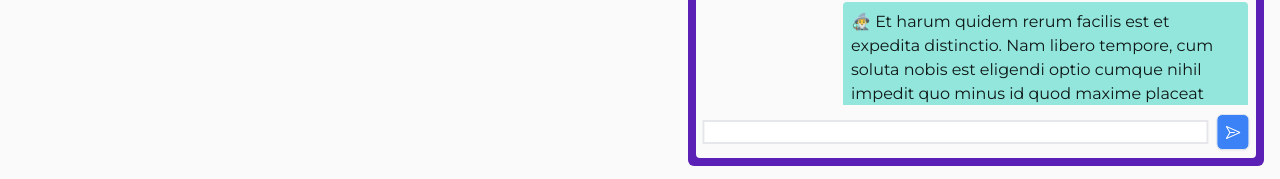
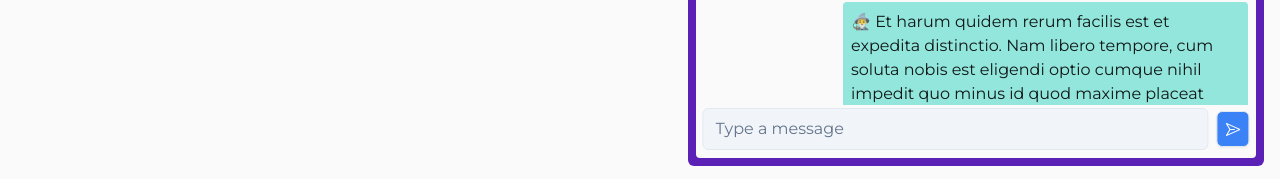
Before and after one commit to brdebr/chatbot-form-filler, a Next.js app: page / in a window 1280 px wide. Both pictures are taken after a click on the button 1236 px from the left and 756 px from the top of the page. Shown: the part 618-797 px from the top of the page. Built offline with nearby package versions, Linux system fonts and the light colour scheme.

Commit message:
Improve Input

```diff
--- a/app/components/chat.tsx
+++ b/app/components/chat.tsx
@@ -2,8 +2,9 @@ import { cn } from "@/lib/utils";
 import { theme_styles } from "../style-constants";
 import { Button } from "@/components/ui/button";
 import { PaperPlaneIcon } from "@radix-ui/react-icons";
-import React from "react";
+import React, { useState } from "react";
 import { motion } from "framer-motion";
+import { Input } from "@/components/ui/input";
 
 type ChatMessageProps = {
   side: 'left' | 'right';
@@ -42,6 +43,12 @@ const messages = [
   '🧙‍♂️ Et harum quidem rerum facilis est et expedita distinctio. Nam libero tempore, cum soluta nobis est eligendi optio cumque nihil impedit quo minus id quod maxime placeat facere possimus, omnis voluptas assumenda est, omnis dolor repellendus.',
 ]
 export const Chat = React.forwardRef<HTMLDivElement, {}>((props, ref) => {
+  const [chatInput, setChatInput] = useState('');
+
+  const handleChatInput = (e: React.ChangeEvent<HTMLInputElement>) => {
+    setChatInput(e.target.value);
+  }
+
   return (
     <div
       ref={ref}
@@ -74,7 +81,7 @@ export const Chat = React.forwardRef<HTMLDivElement, {}>((props, ref) => {
         ))}
       </div>
       <div className="flex gap-2 items-center absolute bottom-4 left-1/2 -translate-x-1/2 w-[95%]">
-        <input type="text" className="border-2 w-full h-6" ></input>
+        <Input value={chatInput} onChange={handleChatInput} placeholder="Type a message" />
         <Button variant="outline" size="icon" className="bg-blue-500 hover:bg-blue-700">
           <PaperPlaneIcon className="text-white" />
         </Button>
--- a/components/ui/input.tsx
+++ b/components/ui/input.tsx
@@ -1,19 +1,71 @@
 import * as React from "react"
 
 import { cn } from "@/lib/utils"
+import { VariantProps, cva } from "class-variance-authority"
+import { theme_styles } from "@/app/style-constants"
 
 export interface InputProps
-  extends React.InputHTMLAttributes<HTMLInputElement> {}
+  extends React.InputHTMLAttributes<HTMLInputElement>, VariantProps<typeof inputVariants> {}
+
+
+const fileStyles = `
+  file:border-0
+  file:bg-transparent
+  file:text-sm
+  file:font-medium
+`
+
+const inputVariants = cva(`
+  flex
+  w-full
+  px-3 py-2
+  rounded-md
+
+  border
+  border-slate-200
+  dark:border-slate-800
+
+  bg-slate-100 dark:bg-slate-800
+  ${theme_styles.default_text_color}
+  transition-colors
+  ${fileStyles}
+
+  focus:placeholder:text-opacity-80
+  dark:focus:placeholder:text-opacity-20
+
+  placeholder:text-slate-500
+  focus:placeholder:text-slate-300
+
+  dark:placeholder:text-slate-400
+  dark:focus:placeholder:text-slate-300
+
+  focus-visible:outline-none
+  focus-visible:ring-1
+  focus-visible:ring-offset-transparent
+  focus-visible:ring-blue-800
+  dark:focus-visible:ring-sky-700
+  disabled:cursor-not-allowed
+  disabled:opacity-50
+`,
+  {
+    variants: {
+      variant: {
+        default:
+          "",
+      },
+    },
+    defaultVariants: {
+      variant: "default",
+    },
+  }
+)
 
 const Input = React.forwardRef<HTMLInputElement, InputProps>(
-  ({ className, type, ...props }, ref) => {
+  ({ className, type, variant, ...props }, ref) => {
     return (
       <input
         type={type}
-        className={cn(
-          "flex h-9 w-full rounded-md border border-slate-200 bg-transparent px-3 py-1 text-sm shadow-sm transition-colors file:border-0 file:bg-transparent file:text-sm file:font-medium placeholder:text-slate-500 focus-visible:outline-none focus-visible:ring-1 focus-visible:ring-slate-950 disabled:cursor-not-allowed disabled:opacity-50 dark:border-slate-800 dark:placeholder:text-slate-400 dark:focus-visible:ring-slate-300",
-          className
-        )}
+        className={cn(inputVariants({ variant, className }))}
         ref={ref}
         {...props}
       />
```
